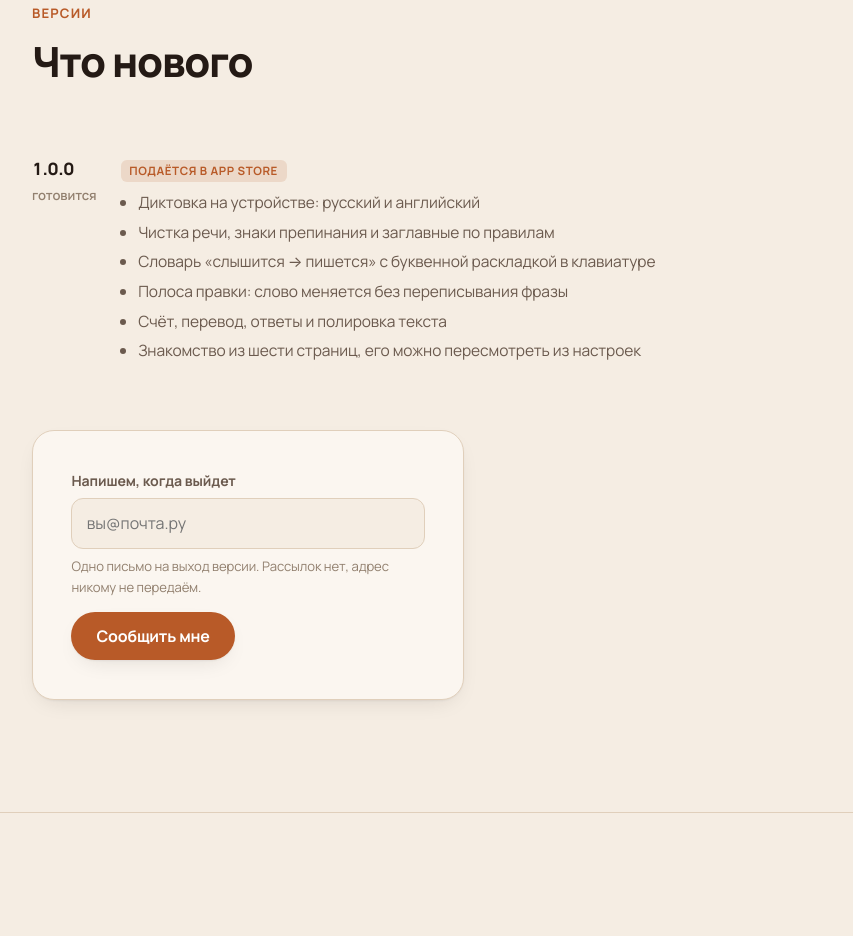
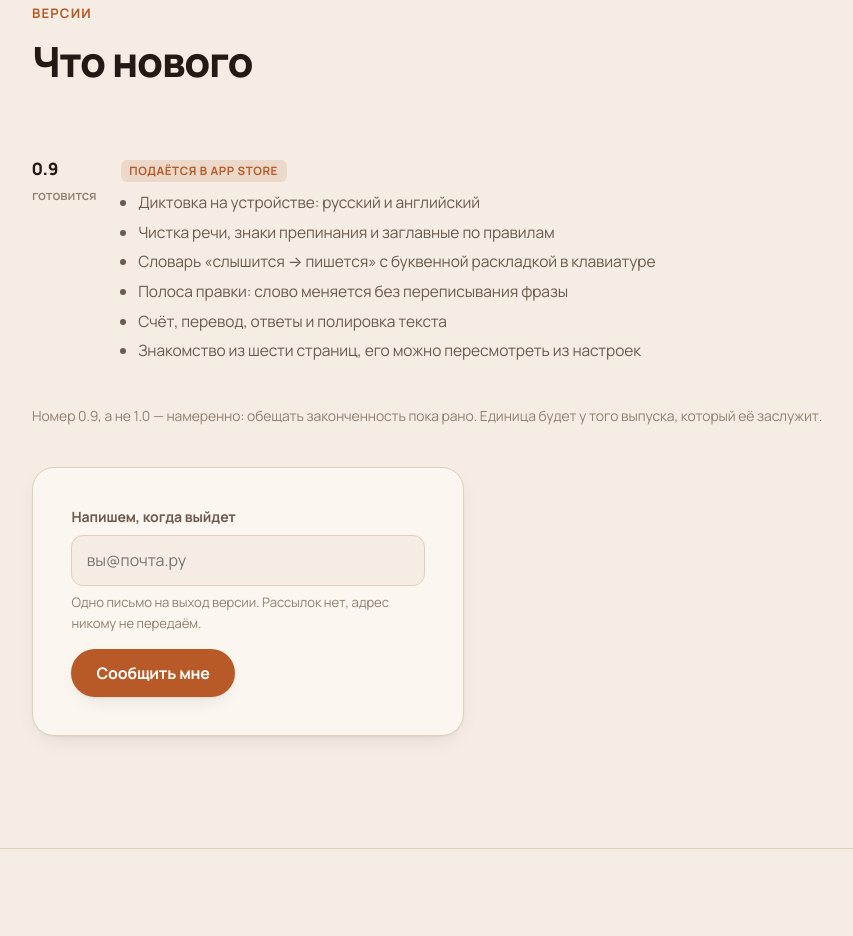
Before and after one commit to alvlsk12345/scribla-site, a website: page index.html in a window 1280 px wide. Shown: the part 4022-4958 px from the top of the page, without its empty margins (88-941 px from the left). Drawn offline with Linux system fonts and the light colour scheme.

Commit message:
Версия на сайте — 0.9, и почему именно так

```diff
--- a/index.html
+++ b/index.html
@@ -228,7 +228,7 @@
     </div>
     <div class="releases">
       <div class="rel">
-        <div class="rel-v">1.0.0<span class="rel-d">готовится</span></div>
+        <div class="rel-v">0.9<span class="rel-d">готовится</span></div>
         <div>
           <span class="status">Подаётся в App&nbsp;Store</span>
           <ul>
@@ -242,6 +242,9 @@
         </div>
       </div>
     </div>
+
+    <p class="note">Номер 0.9, а не 1.0 — намеренно: обещать законченность
+      пока рано. Единица будет у того выпуска, который её заслужит.</p>
 
     <div class="panel notify">
       <form data-notify novalidate>
```
Also changed, not shown: en/index.html (+4 -1 lines).
